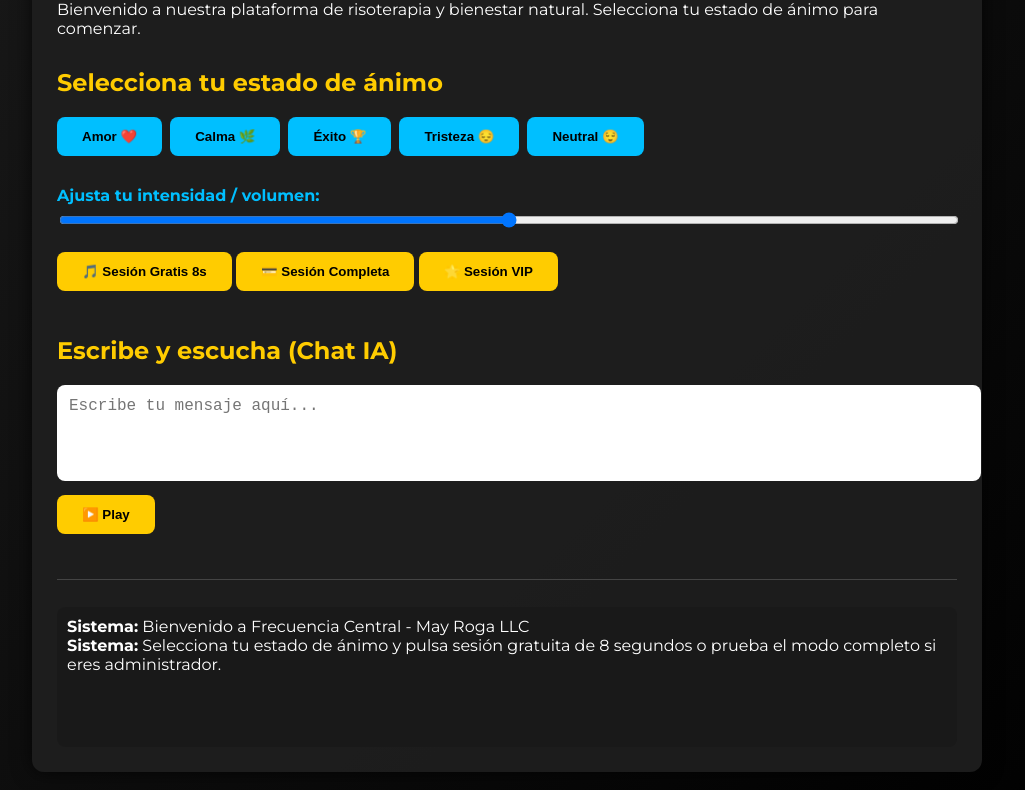
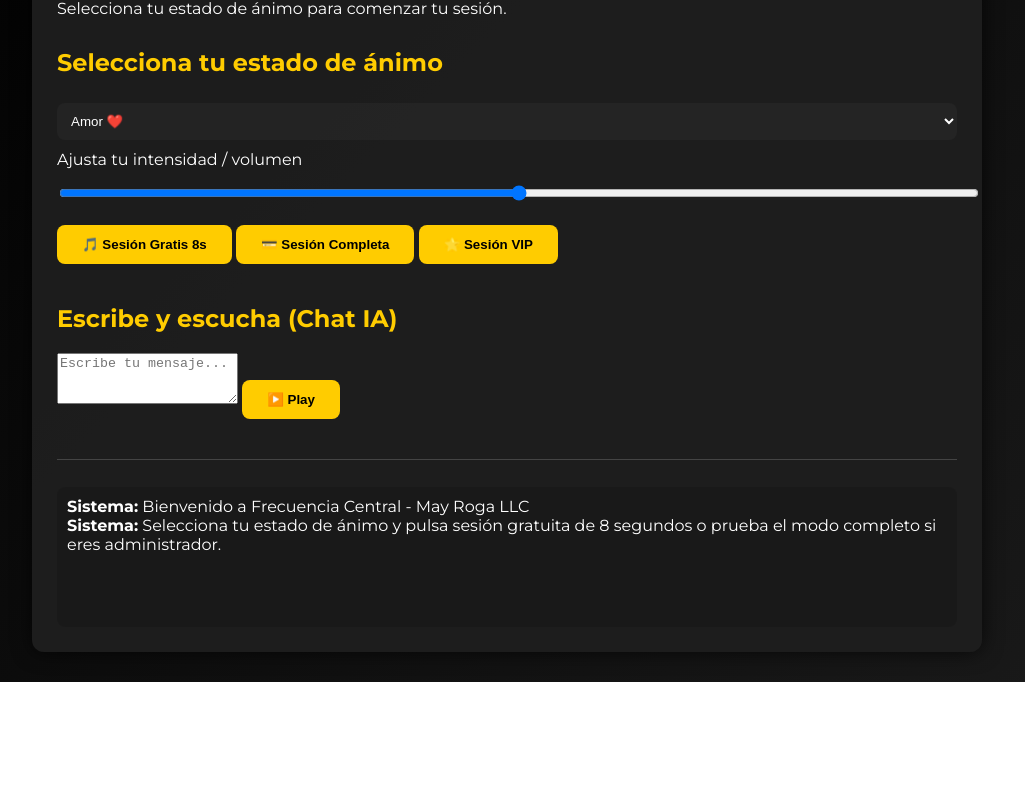
Before and after one commit to mayroga/Frecuencia-Central-May-Roga-LLC, a website: page public/index.html in a window 1280 px wide. Shown: the part 151-941 px from the top of the page, without its empty margins (133-1158 px from the left). After the commit the page ends 833 px from the top, so only its background shows below. Drawn offline with Linux system fonts and the light colour scheme.

Commit message:
Update index.html

```diff
--- a/public/index.html
+++ b/public/index.html
@@ -9,12 +9,12 @@
 body {
   margin: 0;
   font-family: 'Montserrat', sans-serif;
-  background: linear-gradient(135deg, #1a1a1a, #000000);
+  background: linear-gradient(135deg, #000000, #1a1a1a);
   color: #ffffff;
 }
 .container {
   max-width: 900px;
-  margin: 50px auto;
+  margin: 30px auto;
   padding: 25px;
   background: rgba(30,30,30,0.95);
   border-radius: 12px;
@@ -22,70 +22,41 @@ body {
 }
 h1 { text-align:center; color:#ffcc00; margin-bottom:10px; }
 h2 { color:#ffcc00; margin-top:30px; }
-textarea { width: 100%; padding: 12px; border-radius: 8px; border:none; font-size:16px; resize:none; margin-bottom:10px; }
-button {
-  padding: 12px 25px;
-  border:none;
-  border-radius:8px;
-  background: #ffcc00;
-  color: #000;
-  font-weight:bold;
-  cursor:pointer;
-  transition: 0.2s;
-  margin-bottom:15px;
-}
+label { display:block; margin-top:10px; }
+select, input[type=range] { width:100%; padding:10px; border-radius:8px; border:none; margin-top:6px; background:rgba(255,255,255,0.03); color:inherit }
+button { padding:12px 25px; border:none; border-radius:8px; background:#ffcc00; color:#000; font-weight:bold; cursor:pointer; transition:0.2s; margin:10px 0; }
 button:hover { background:#e6b800; }
 .audio-container { margin-top:20px; }
+.chat { margin-top:12px; background:rgba(0,0,0,0.12); padding:10px; border-radius:8px; min-height:120px; overflow:auto; }
 .session-list { margin-top:30px; border-top:1px solid #444; padding-top:15px; }
 .session-item { margin-bottom:10px; }
-.prices { display:flex; flex-wrap:wrap; justify-content:space-around; margin-top:15px; }
-.price-card {
-  background: #222;
-  padding:15px;
-  border-radius:10px;
-  width: 250px;
-  margin:10px;
-  text-align:center;
-  box-shadow: 0 0 10px rgba(0,0,0,0.6);
-}
-.price-card h3 { color:#ffcc00; margin-bottom:10px; }
-.price-card p { margin-bottom:10px; }
-.price-card button { width: 100%; }
-.slider-container { margin-top:15px; }
-label { display:block; margin-bottom:5px; color:#00bfff; font-weight:bold; }
-input[type="range"] { width: 100%; }
-.mood-options { display:flex; gap:8px; flex-wrap:wrap; margin-top:10px; }
-.mood-options button { background:#00bfff; color:#000; font-weight:700; }
-.chat { margin-top:12px; background:rgba(0,0,0,0.12); padding:10px; border-radius:8px; min-height:120px; overflow:auto; }
 </style>
 </head>
 <body>
 <div class="container">
   <h1>Frecuencia Central</h1>
-  <p id="welcomeMessage">Bienvenido a nuestra plataforma de risoterapia y bienestar natural. Selecciona tu estado de ánimo para comenzar.</p>
+  <p>Sistema: Bienvenido a Frecuencia Central - May Roga LLC.<br>Selecciona tu estado de ánimo para comenzar tu sesión.</p>
 
   <h2>Selecciona tu estado de ánimo</h2>
-  <div class="mood-options">
-    <button class="moodBtn" data-mood="love">Amor ❤️</button>
-    <button class="moodBtn" data-mood="calm">Calma 🌿</button>
-    <button class="moodBtn" data-mood="success">Éxito 🏆</button>
-    <button class="moodBtn" data-mood="sad">Tristeza 😔</button>
-    <button class="moodBtn" data-mood="neutral">Neutral 😌</button>
-  </div>
+  <select id="mood">
+    <option value="love">Amor ❤️</option>
+    <option value="calm">Calma 🌿</option>
+    <option value="success">Éxito 🏆</option>
+    <option value="sad">Tristeza 😔</option>
+    <option value="neutral">Neutral 😌</option>
+  </select>
 
-  <div class="slider-container">
-    <label for="volumeSlider">Ajusta tu intensidad / volumen:</label>
-    <input type="range" id="volumeSlider" min="0" max="100" value="50">
-  </div>
+  <label>Ajusta tu intensidad / volumen</label>
+  <input type="range" id="volumeSlider" min="0" max="100" value="50">
 
-  <div style="margin-top:20px;">
+  <div class="actions">
     <button id="freeBtn">🎵 Sesión Gratis 8s</button>
     <button id="fullBtn">💳 Sesión Completa</button>
     <button id="vipBtn">🌟 Sesión VIP</button>
   </div>
 
   <h2>Escribe y escucha (Chat IA)</h2>
-  <textarea id="userText" rows="4" placeholder="Escribe tu mensaje aquí..."></textarea>
+  <textarea id="userText" rows="3" placeholder="Escribe tu mensaje..."></textarea>
   <button id="playBtn">▶️ Play</button>
 
   <div class="audio-container" id="audioContainer"></div>
```
